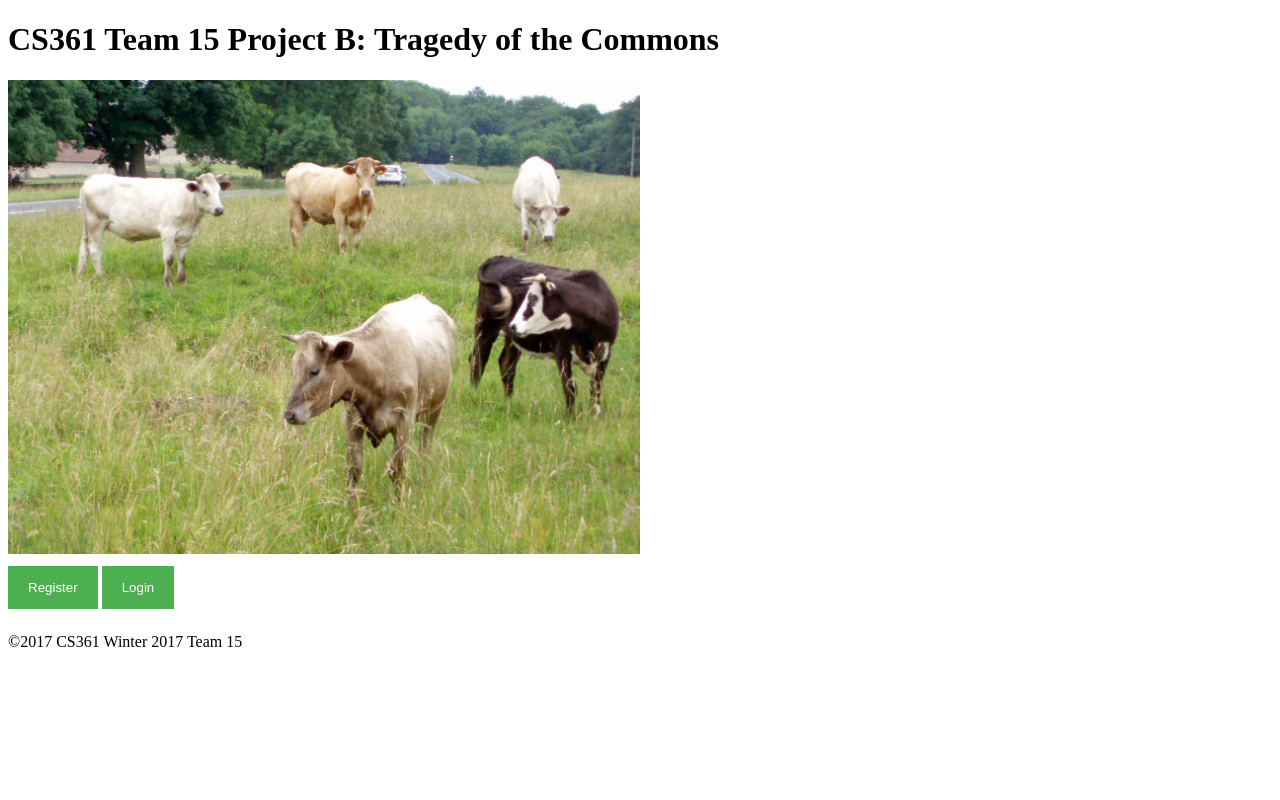
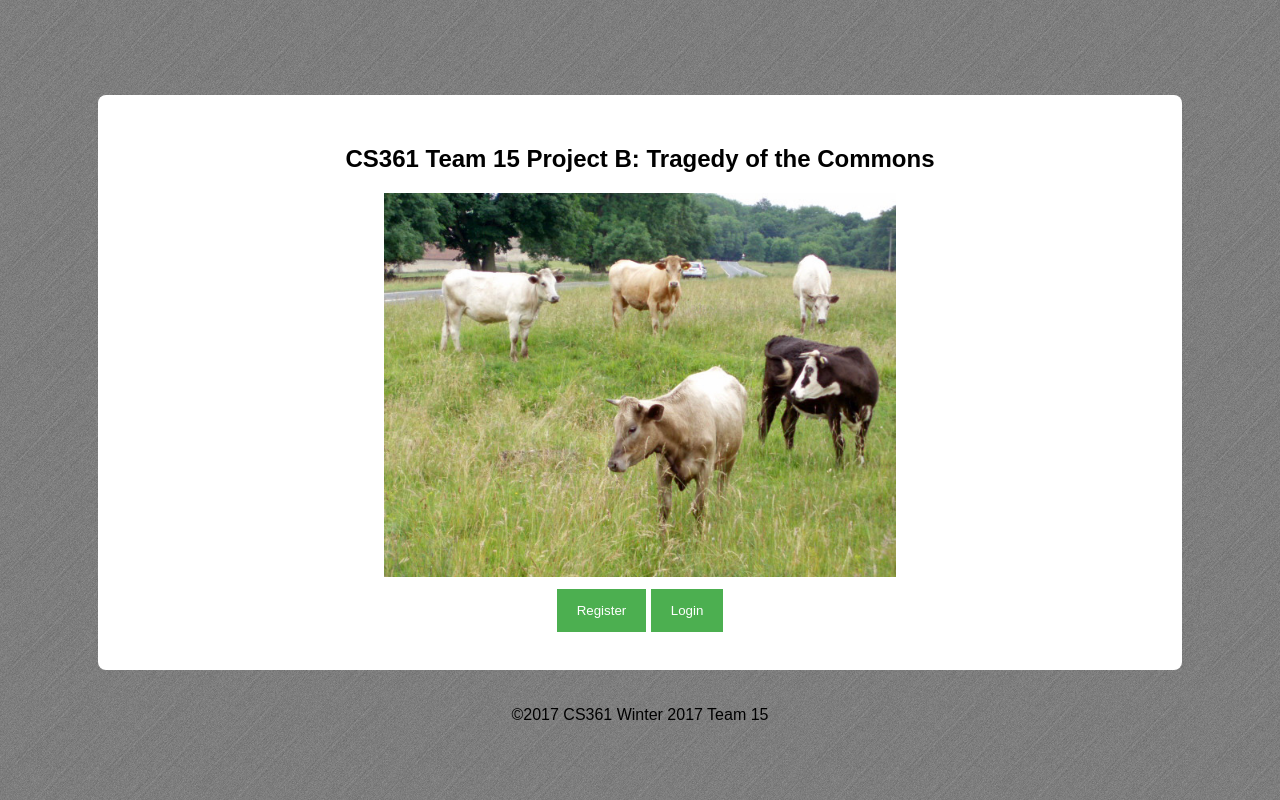
Before and after one commit to jredp/CS361, a PHP site: page / in a window 1280 px wide. Run offline with PHP 8.4, Linux system fonts and the light colour scheme.

Commit message:
Style changes for Login page

```diff
--- a/css/jstyle.css
+++ /dev/null
@@ -1,115 +0,0 @@
-/* Full-width input fields */
-input {
-    width: 100%;
-    padding: 12px 20px;
-    margin: 8px 0;
-    display: inline-block;
-    border: 1px solid #ccc;
-    box-sizing: border-box;
-}
-
-/* Set a style for all buttons */
-button {
-    background-color: #4CAF50;
-    color: white;
-    padding: 14px 20px;
-    margin: 8px 0;
-    border: none;
-    cursor: pointer;
-    width: 100%;
-}
-
-
-.cancelbtn {
-    width: auto;
-    padding: 10px 18px;
-    background-color: #f44336;
-}
-
-
-.imgcontainer {
-    text-align: center;
-    margin: 24px 0 12px 0;
-    position: relative;
-}
-
-
-img.resize {
-    max-width: 50%;
-    height: auto;
-}
-
-.container {
-    padding: 16px;
-}
-
-span.psw {
-    float: right;
-    padding-top: 16px;
-}
-
-/* The Modal (background) */
-.modal {
-    display: none; /* Hidden by default */
-    position: fixed; /* Stay in place */
-    z-index: 1; /* Sit on top */
-    left: 0;
-    top: 0;
-    width: 100%; /* Full width */
-    height: 100%; /* Full height */
-    overflow: auto; /* Enable scroll if needed */
-    background-color: rgb(0,0,0); /* Fallback color */
-    background-color: rgba(0,0,0,0.4); /* Black w/ opacity */
-    padding-top: 60px;
-}
-
-/* Modal Box */
-.modal-content {
-    background-color: #fefefe;
-    margin: 5% auto 15% auto; /* 5% from the top, 15% from the bottom and centered */
-    border: 1px solid #888;
-    width: 80%; /* Could be more or less, depending on screen size */
-}
-
-/* The Close Button (x) */
-.close {
-    position: absolute;
-    right: 25px;
-    top: 0;
-    color: #000;
-    font-size: 35px;
-    font-weight: bold;
-}
-
-.close:hover,
-.close:focus {
-    color: red;
-    cursor: pointer;
-}
-
-/* Add Zoom Animation */
-.animate {
-    -webkit-animation: animatezoom 0.6s;
-    animation: animatezoom 0.6s
-}
-
-@-webkit-keyframes animatezoom {
-    from {-webkit-transform: scale(0)}
-    to {-webkit-transform: scale(1)}
-}
-
-@keyframes animatezoom {
-    from {transform: scale(0)}
-    to {transform: scale(1)}
-}
-
-/* Change styles for span and cancel button on extra small screens */
-@media screen and (max-width: 300px) {
-    span.psw {
-       display: block;
-       float: none;
-    }
-    .cancelbtn {
-       width: 100%;
-    }
-}
--- a/css/style.css
+++ b/css/style.css
@@ -1,10 +1,157 @@
-body {
-    background-color: white;
+html, body {
+    width: auto;
+    height: auto;
+    margin: 0px;
+    padding: 0px;
     text-align: center;
     font-family: Arial;
+}
+
+.main {
+    background: url(../img/brush.png);
+}
+
+/* Full-width input fields */
+input {
+    width: 100%;
+    padding: 12px 20px;
+    margin: 8px 0;
+    display: inline-block;
+    border: 1px solid #ccc;
+    box-sizing: border-box;
+}
+
+/* Set a style for all buttons */
+button {
+    background-color: #4CAF50;
+    color: white;
+    padding: 14px 20px;
+    margin: 8px 0;
+    border: none;
+    cursor: pointer;
+    width: 100%;
+}
+/*-- Body Main Content --*/
+.content {
+    text-align:center;
+    position:relative;
+    width: 100%;
+    height: 100%;
+    display: flex;
+    margin-top: 75px;
+}
+
+.content .inner {
+    flex-grow: 1;
+    margin: auto;
+    width: 100%;
+}
+
+.content .substance {
+    background-color: white;
+    border-radius: 8px;
+    width: 80%;
+    top:0;
+    bottom: 0;
+    left: 0;
+    right: 0;
+    margin-left: auto;
+    margin-right: auto;
+    margin-top: 20px;
+    margin-bottom: 20px;
+    min-height: 100%;
+    padding: 30px;
+    flex-grow: 1;
+}
+
+.cancelbtn {
+    width: auto;
+    padding: 10px 18px;
+    background-color: #f44336;
+}
+
+.imgcontainer {
+    text-align: center;
+    margin: 24px 0 12px 0;
+    position: relative;
 }
 
 img.resize {
     max-width: 50%;
     height: auto;
 }
+
+.container {
+    padding: 16px;
+}
+
+span.psw {
+    float: right;
+    padding-top: 16px;
+}
+
+/* The Modal (background) */
+.modal {
+    display: none; /* Hidden by default */
+    position: fixed; /* Stay in place */
+    z-index: 1; /* Sit on top */
+    left: 0;
+    top: 0;
+    width: 100%; /* Full width */
+    height: 100%; /* Full height */
+    overflow: auto; /* Enable scroll if needed */
+    background-color: rgb(0,0,0); /* Fallback color */
+    background-color: rgba(0,0,0,0.4); /* Black w/ opacity */
+    padding-top: 60px;
+}
+
+/* Modal Box */
+.modal-content {
+    background-color: #fefefe;
+    margin: 5% auto 15% auto; /* 5% from the top, 15% from the bottom and centered */
+    border: 1px solid #888;
+    width: 80%; /* Could be more or less, depending on screen size */
+}
+
+/* The Close Button (x) */
+.close {
+    position: absolute;
+    right: 25px;
+    top: 0;
+    color: #000;
+    font-size: 35px;
+    font-weight: bold;
+}
+
+.close:hover,
+.close:focus {
+    color: red;
+    cursor: pointer;
+}
+
+/* Add Zoom Animation */
+.animate {
+    -webkit-animation: animatezoom 0.6s;
+    animation: animatezoom 0.6s
+}
+
+@-webkit-keyframes animatezoom {
+    from {-webkit-transform: scale(0)}
+    to {-webkit-transform: scale(1)}
+}
+
+@keyframes animatezoom {
+    from {transform: scale(0)}
+    to {transform: scale(1)}
+}
+
+/* Change styles for span and cancel button on extra small screens */
+@media screen and (max-width: 300px) {
+    span.psw {
+       display: block;
+       float: none;
+    }
+    .cancelbtn {
+       width: 100%;
+    }
+}
--- a/inc/header.php
+++ b/inc/header.php
@@ -6,8 +6,7 @@
         <meta name="description" content="CS361 Project B Tragedy of the Commons" />
         <meta name="viewport" content="width = device-width, initial-scale = 1.0;">
         <title><?php echo $pageTitle; ?></title>
-        <!--<link rel="stylesheet" type="text/css" href="css/style.css">        -->
-        <link rel="stylesheet" type="text/css" href="css/jstyle.css">
+        <link rel="stylesheet" type="text/css" href="css/style.css">
     </head>
-    <body>
+    <body class="main">
         <div id="content">
--- a/index.php
+++ b/index.php
@@ -9,11 +9,13 @@ include("inc/header.php"); ?>
 		}
 	?>
 	</div>
-	<div class = "index">
+
+	<section class="content">
+		<div class="inner">
+			<div class="substance">
 		  		<h1>CS361 Team 15 Project B: Tragedy of the Commons</h1>
 		  		<img class = "resize" src = "img/Cows_on_Selsley_Common_-_geograph.org.uk_-_192472.jpg" alt = "Cows on Selsley Common" title = "Cows on Selsley Common">
 		  		<br>
-  	</div>
 
 				<!--MODAL REGISTER-->
 				<button id="reg" onclick="document.getElementById('id00').style.display='block'" style="width:auto;">Register</button>
@@ -79,5 +81,8 @@ include("inc/header.php"); ?>
 					    }
 					}
 				</script>
+			</div>
+		</div>
+	</section>
 
 <?php include("inc/footer.php"); ?>
```
Also changed, not shown: img/brush.png (added). Lines whose indentation alone changed are shown as unchanged.
